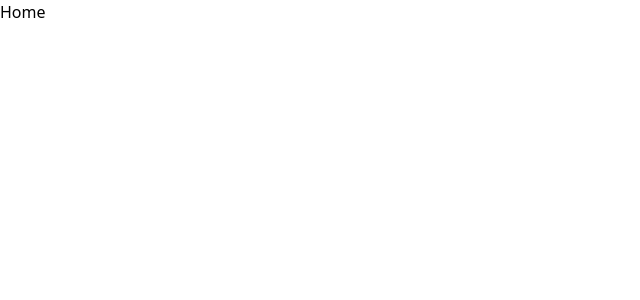
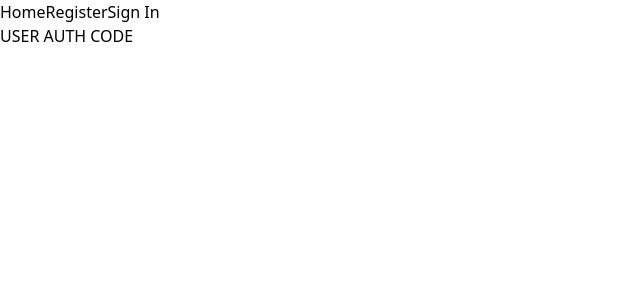
Before and after one commit to Nothsurm/user-auth, a React (Vite) app in the folder frontend/: page / in a window 1280 px wide. Shown: the top 300 px of the page, without its empty margins (0-640 px from the left). Built offline with nearby package versions, Linux system fonts and the light colour scheme.

Commit message:
created boilerplate ui for navigation

```diff
--- a/frontend/src/App.jsx
+++ b/frontend/src/App.jsx
@@ -1,11 +1,13 @@
 import { Outlet } from "react-router"
 import { ToastContainer } from "react-toastify"
 import "react-toastify/dist/ReactToastify.css"
+import Navigation from "./component/Navigation"
 
 export default function App() {
   return (
     <>
       <ToastContainer />
+      <Navigation />
       <main className="py-3">
         <Outlet />
       </main>
--- /dev/null
+++ b/frontend/src/component/Navigation.jsx
@@ -0,0 +1,53 @@
+import { useState } from "react"
+import { Link } from "react-router-dom"
+import { useNavigate } from "react-router-dom"
+import { useSelector, useDispatch } from "react-redux"
+import { useLoginMutation } from "../pages/redux/api/usersSlice.js"
+import { logout } from "../pages/redux/features/auth/authSlice.js"
+
+export default function Navigation() {
+    const {userInfo} = useSelector((state) => state.auth)
+
+    const dispatch = useDispatch()
+    const navigate = useNavigate()
+
+    const [loginApiCall] = useLoginMutation()
+  return (
+    <div>
+        <div className="flex flex-row justify-center gap-10">
+            <Link to='/' className="hover:underline">
+                Home
+            </Link>
+
+            {userInfo ? (
+                <>
+                    <div className="text-indigo-700">{userInfo.username}</div>
+                    <Link to='/profile' className="hover:underline">Profile</Link>
+                    <button
+                        onClick={logoutHandler}
+                        className="bg-zinc-800 text-white p-2"
+                    >
+                        Logout
+                    </button>
+                </>
+
+            ) : (
+                <>
+                    <Link to='/register' className="hover:underline">
+                        Register
+                    </Link>
+                    <Link to='/login' className="hover:underline">
+                        Sign In
+                    </Link>
+                </>
+            )}
+
+            {userInfo && userInfo.isAdmin (
+                <>
+                    Admin
+                </>
+            )}
+        </div>
+    </div>
+  )
+}
--- a/frontend/src/pages/Home.jsx
+++ b/frontend/src/pages/Home.jsx
@@ -2,6 +2,6 @@ import React from 'react'
 
 export default function Home() {
   return (
-    <div>Home</div>
+    <div className='min-h-screen flex justify-center items-center font-bold text-xl'>USER AUTH CODE</div>
   )
 }
```
